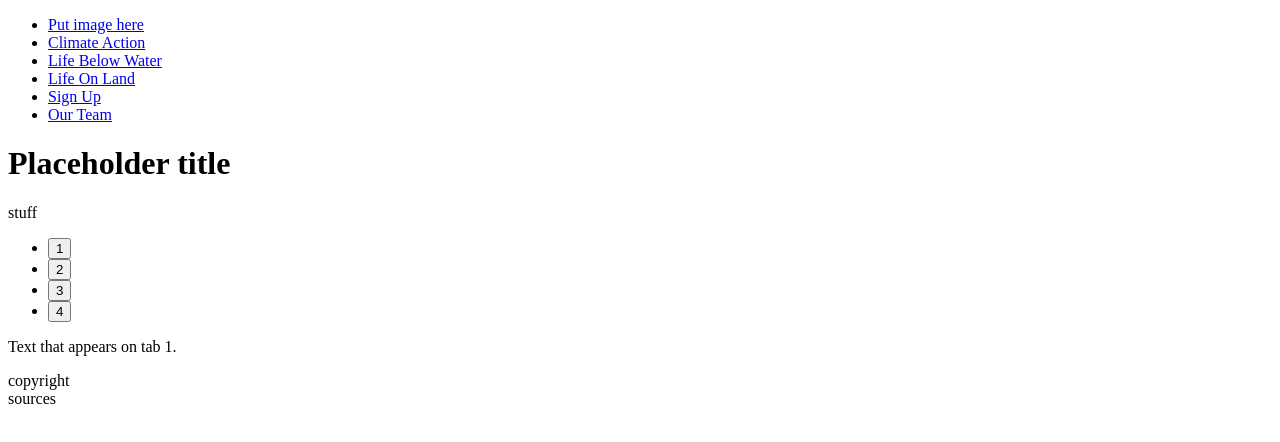
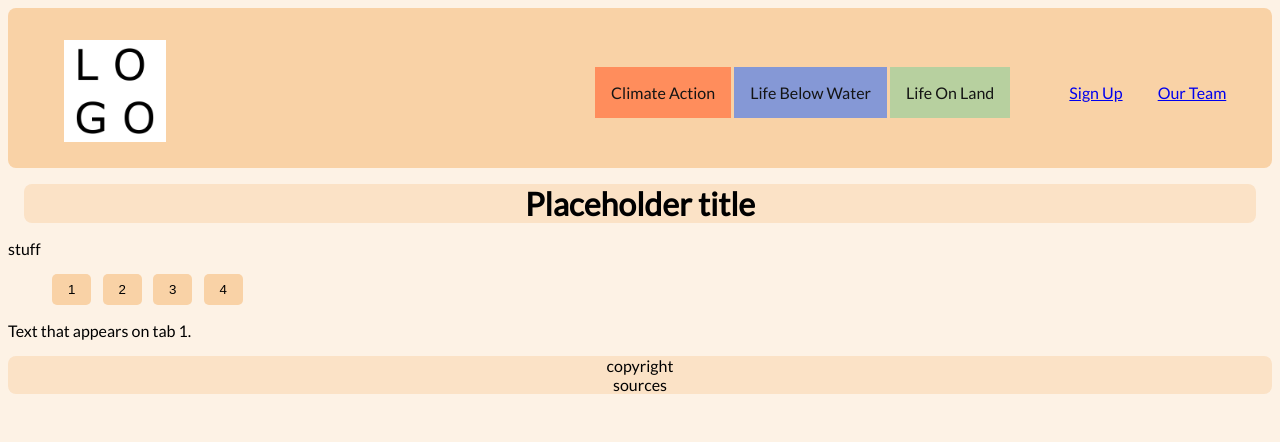
Before and after one commit to ndb23qeu/united-website, a plain HTML site: page page14.html in a window 1280 px wide. Drawn offline with Linux system fonts and the light colour scheme.

Commit message:
head and nav bar are now consistent

```diff
--- a/page14.html
+++ b/page14.html
@@ -3,28 +3,30 @@
     <head>
         <meta charset="utf-8">
         <title>Placeholder</title>
+        <link rel="stylesheet" href="style.css">
+        <link href='http://fonts.googleapis.com/css?family=Lato&subset=latin,latin-ext' rel='stylesheet' type='text/css'> <!-- Lato from Google Fonts under the OFL -->
         <script src="tabButton.js" defer></script>
     </head>
 
     <body>
         <nav>
-            <ul>
-                <li class="nav-left">
-                    <a href="index.html">Put image here</a>
-                </li>
-                <li class="nav-left">
+            <ul id="left">
+                <li id="logoli" class="active nav left"><a id="logoa" href="index.html"><img id="logoimg" alt="Placeholder Logo" src="images/logo.jpg"></a></li>
+                <li id="link13"class="nav left">
                     <a href="page13.html">Climate Action</a>
                 </li>
-                <li class="nav-left">
+                <li id="link14"class="nav left">
                     <a href="page14.html">Life Below Water</a>
                 </li>
-                <li class="nav-left">
+                <li id="link15"class="nav left">
                     <a href="page15.html">Life On Land</a>
                 </li>
-                <li class="nav-right">
+            </ul>
+            <ul id="right">
+                <li class="nav right">
                     <a href="signup.html">Sign Up</a>
                 </li>
-                <li class="nav-right">
+                <li class="nav right">
                     <a href="team.html">Our Team</a>
                 </li>
             </ul>
```
Also changed, not shown: page13.html (+2 -0 lines), page15.html (+11 -9 lines), signup.html (+11 -9 lines), team.html (+11 -9 lines).
